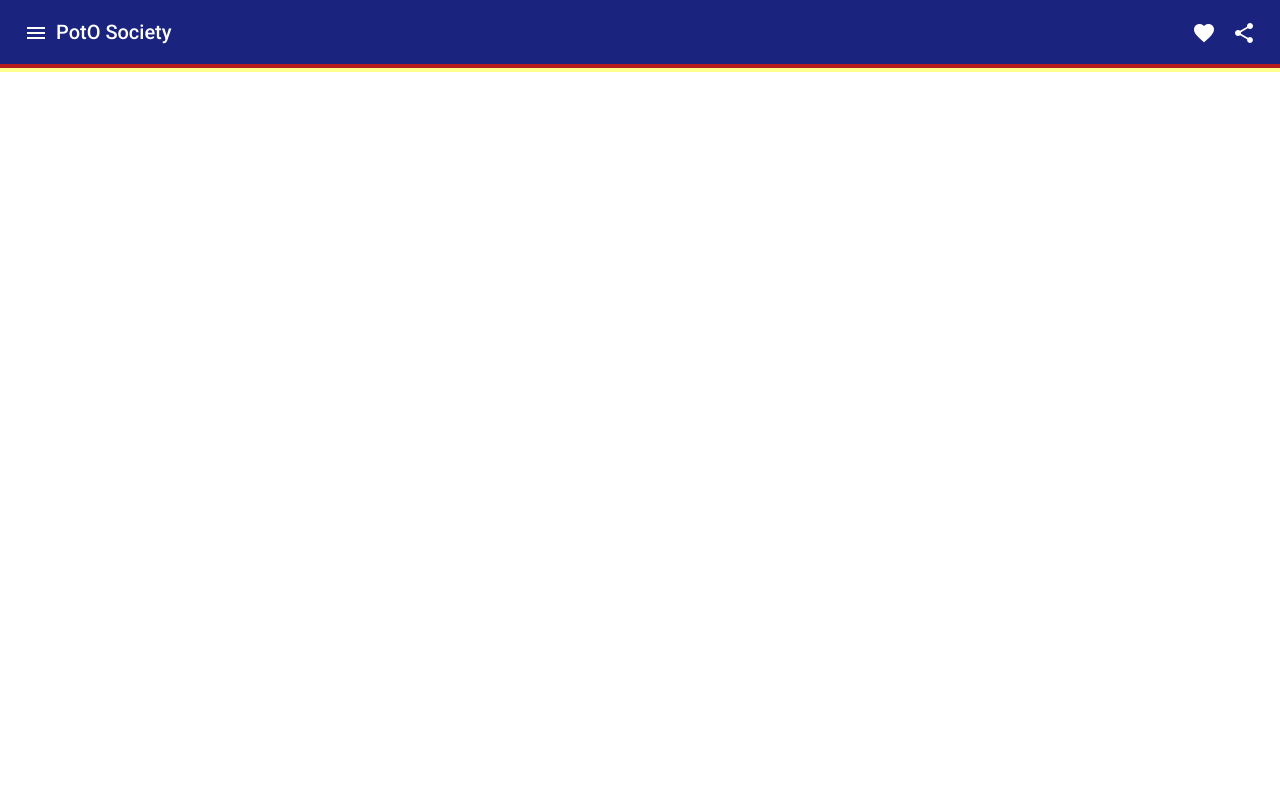
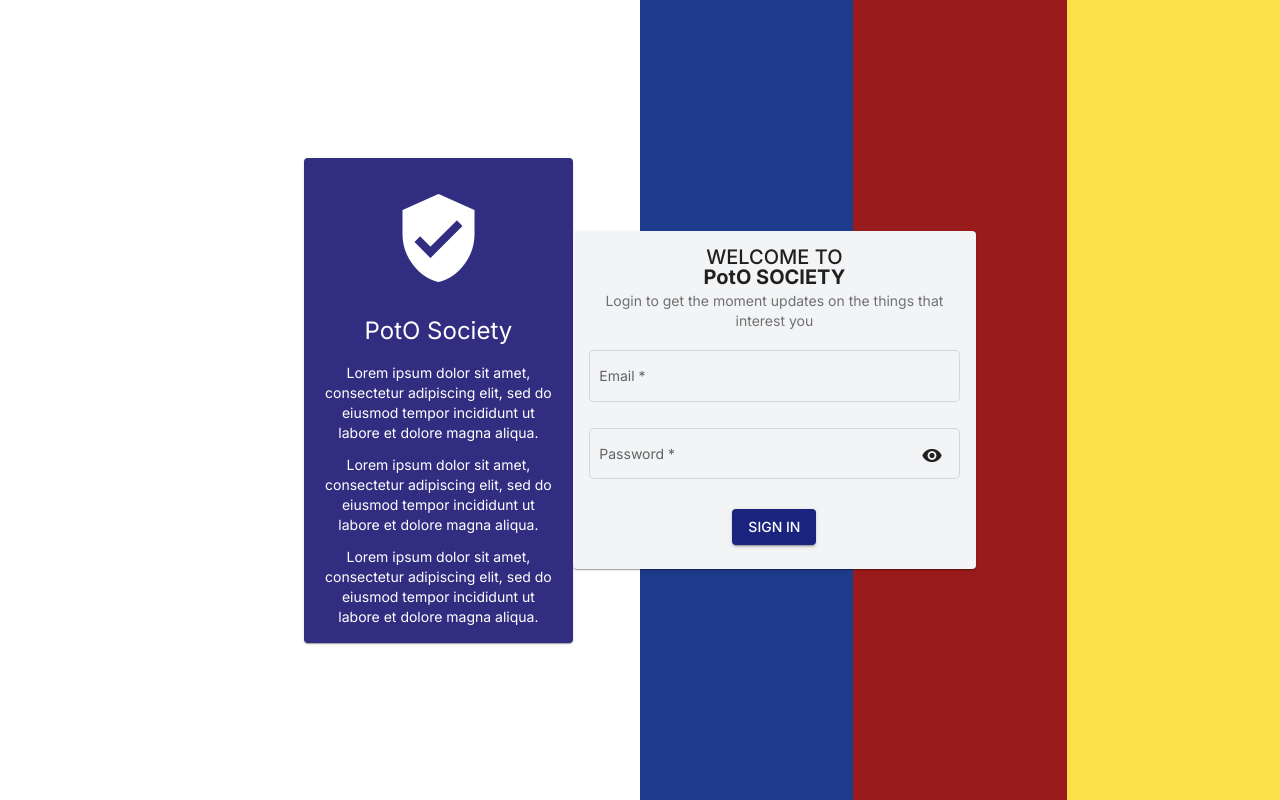
Before and after one commit to mrkdolormente/poto-society-ui, an Angular app: page /home in a window 1280 px wide. Built offline with nearby package versions, Linux system fonts and the light colour scheme.

Commit message:
Add home/login module

```diff
--- a/src/app/home/feature/home.page.html
+++ b/src/app/home/feature/home.page.html
@@ -1 +1,73 @@
-<app-sh-header></app-sh-header>
+<section class="ps-h-screen ps-relative ps-flex ps-justify-center ps-items-center">
+  <div class="ps-absolute ps-left-0 ps-top-0 ps-w-full ps-h-full ps-flex">
+    <div class="ps-w-1/2 ps-bg-white"></div>
+    <div class="ps-w-1/6 ps-bg-blue-900"></div>
+    <div class="ps-w-1/6 ps-bg-red-800"></div>
+    <div class="ps-w-1/6 ps-bg-yellow-300"></div>
+  </div>
+  <div class="ps-flex ps-items-center ps-max-w-2xl ps-w-full">
+    <mat-card class="ps-w-2/5 ps-bg-indigo-900 ps-text-white ps-text-center">
+      <span class="ps-text-8xl">
+        <mat-icon class="ps-my-4" inline>verified_user</mat-icon>
+      </span>
+      <mat-card-content>
+        <h1>PotO Society</h1>
+        <p>
+          Lorem ipsum dolor sit amet, consectetur adipiscing elit, sed do eiusmod tempor incididunt
+          ut labore et dolore magna aliqua.
+        </p>
+        <p>
+          Lorem ipsum dolor sit amet, consectetur adipiscing elit, sed do eiusmod tempor incididunt
+          ut labore et dolore magna aliqua.
+        </p>
+        <p>
+          Lorem ipsum dolor sit amet, consectetur adipiscing elit, sed do eiusmod tempor incididunt
+          ut labore et dolore magna aliqua.
+        </p>
+      </mat-card-content>
+    </mat-card>
+    <mat-card class="ps-w-3/5 ps-bg-gray-100 ps-text-center">
+      <mat-card-header class="ps-justify-center">
+        <mat-card-title> WELCOME TO <br /><b>PotO SOCIETY</b></mat-card-title>
+        <mat-card-subtitle
+          >Login to get the moment updates on the things that interest you</mat-card-subtitle
+        >
+      </mat-card-header>
+      <form [formGroup]="loginForm" (ngSubmit)="onSubmit()">
+        <mat-card-content>
+          <mat-form-field appearance="outline" class="ps-w-full">
+            <mat-label>Email</mat-label>
+            <input matInput placeholder="pat@example.com" formControlName="email" />
+            <mat-error *ngIf="emailFormControl?.hasError('required')"
+              >Email is <b>required</b></mat-error
+            >
+          </mat-form-field>
+          <mat-form-field appearance="outline" class="ps-w-full">
+            <mat-label>Password</mat-label>
+            <input
+              matInput
+              [type]="showPassword ? 'password' : 'text'"
+              formControlName="password"
+            />
+            <button
+              mat-icon-button
+              matSuffix
+              (click)="showPassword = !showPassword"
+              [attr.aria-label]="'Hide password'"
+              [attr.aria-pressed]="showPassword"
+              type="button"
+            >
+              <mat-icon>{{showPassword ? 'visibility_off' : 'visibility'}}</mat-icon>
+            </button>
+            <mat-error *ngIf="passwordFormControl?.hasError('required')"
+              >Password is <b>required</b></mat-error
+            >
+          </mat-form-field>
+        </mat-card-content>
+        <mat-card-actions>
+          <button mat-raised-button color="primary">SIGN IN</button>
+        </mat-card-actions>
+      </form>
+    </mat-card>
+  </div>
+</section>
--- a/src/app/home/feature/home.page.scss
+++ b/src/app/home/feature/home.page.scss
@@ -0,0 +1,4 @@
+.mat-card-content,
+.mat-card-actions {
+  margin-bottom: 0;
+}
--- a/src/app/home/feature/home.page.ts
+++ b/src/app/home/feature/home.page.ts
@@ -1,4 +1,6 @@
 import { Component, OnInit } from '@angular/core';
+import { Router } from '@angular/router';
+import { FormControl, FormGroup, Validators } from '@angular/forms';
 
 @Component({
   selector: 'app-home',
@@ -6,7 +8,35 @@ import { Component, OnInit } from '@angular/core';
   styleUrls: ['./home.page.scss'],
 })
 export class HomePage implements OnInit {
-  constructor() {}
+  showPassword: boolean = false;
+  loginForm = new FormGroup({
+    email: new FormControl('', [Validators.required]),
+    password: new FormControl('', [Validators.required]),
+  });
+
+  constructor(private readonly router: Router) {}
 
   ngOnInit(): void {}
+
+  onSubmit() {
+    if (this.loginForm.valid) {
+      this.router.navigate(['/usr/feed']);
+    }
+  }
+
+  /**
+   * @description Get the email form control
+   * @returns AbscractControl
+   */
+  get emailFormControl() {
+    return this.loginForm.get('email');
+  }
+
+  /**
+   * @description Get the password form control
+   * @returns AbscractControl
+   */
+  get passwordFormControl() {
+    return this.loginForm.get('password');
+  }
 }
--- a/src/app/shared/ui/sh-header/sh-header.component.html
+++ b/src/app/shared/ui/sh-header/sh-header.component.html
@@ -1,3 +1,4 @@
+<header>
   <mat-toolbar color="primary">
     <button mat-icon-button aria-label="Example icon-button with menu icon">
       <mat-icon>menu</mat-icon>
@@ -15,5 +16,7 @@
       <mat-icon>share</mat-icon>
     </button>
   </mat-toolbar>
-<div class="ps-w-full ps-h-1 ps-bg-accent"></div>
-<div class="ps-w-full ps-h-1 ps-bg-warn"></div>
+  <div class="ps-w-full ps-h-1 ps-bg-yellow-300"></div>
+  <div class="ps-w-full ps-h-1 ps-bg-white"></div>
+  <div class="ps-w-full ps-h-1 ps-bg-red-800"></div>
+</header>
--- a/src/index.html
+++ b/src/index.html
@@ -1,14 +1,18 @@
-<!doctype html>
+<!DOCTYPE html>
 <html lang="en">
   <head>
-  <meta charset="utf-8">
+    <meta charset="utf-8" />
     <title>PotoSociety</title>
-  <base href="/">
-  <meta name="viewport" content="width=device-width, initial-scale=1">
-  <link rel="icon" type="image/x-icon" href="favicon.ico">
-  <link rel="preconnect" href="https://fonts.gstatic.com">
-  <link href="https://fonts.googleapis.com/css2?family=Roboto:wght@300;400;500&display=swap" rel="stylesheet">
-  <link href="https://fonts.googleapis.com/icon?family=Material+Icons" rel="stylesheet">
+    <base href="/" />
+    <meta name="viewport" content="width=device-width, initial-scale=1" />
+    <link rel="icon" type="image/x-icon" href="favicon.ico" />
+    <link rel="preconnect" href="https://fonts.gstatic.com" />
+    <link rel="preconnect" href="https://fonts.googleapis.com" />
+    <link
+      href="https://fonts.googleapis.com/css2?family=Inter:wght@100;200;300;400;500;600;700;800;900&display=swap"
+      rel="stylesheet"
+    />
+    <link href="https://fonts.googleapis.com/icon?family=Material+Icons" rel="stylesheet" />
   </head>
   <body class="mat-typography">
     <app-root></app-root>
--- a/src/styles.scss
+++ b/src/styles.scss
@@ -3,10 +3,14 @@
 @use "@angular/material" as mat;
 // Plus imports for other components in your app.
 
+$my-custom-typography: mat.define-typography-config(
+  $font-family: Inter,
+);
+
 // Include the common styles for Angular Material. We include this here so that you only
 // have to load a single css file for Angular Material in your app.
 // Be sure that you only ever include this mixin once!
-@include mat.core();
+@include mat.core($my-custom-typography);
 
 // Define the palettes for your theme using the Material Design palettes available in palette.scss
 // (imported above). For each palette, you can optionally specify a default, lighter, and darker
@@ -15,7 +19,7 @@ $poto-society-primary: mat.define-palette(mat.$indigo-palette, 900);
 $poto-society-accent: mat.define-palette(mat.$red-palette, 900);
 
 // The warn palette is optional (defaults to red).
-$poto-society-warn: mat.define-palette(mat.$yellow-palette, A100);
+$poto-society-warn: mat.define-palette(mat.$red-palette);
 
 // Create the theme object. A theme consists of configurations for individual
 // theming systems such as "color" or "typography".
@@ -45,5 +49,5 @@ body {
 }
 body {
   margin: 0;
-  font-family: Roboto, "Helvetica Neue", sans-serif;
+  font-family: "Inter", sans-serif;
 }
--- a/tailwind.config.js
+++ b/tailwind.config.js
@@ -1,14 +1,6 @@
 module.exports = {
   prefix: 'ps-',
   content: ['./src/**/*.{html,ts}'],
-  theme: {
-    extend: {
-      colors: {
-        primary: '#1A237E',
-        accent: '#B71C1C',
-        warn: '#FFFF8D',
-      },
-    },
-  },
+  theme: {},
   plugins: [],
 };
```
Also changed, not shown: src/app/home/feature/home.module.ts (+18 -1 lines). Lines whose indentation alone changed are shown as unchanged.
